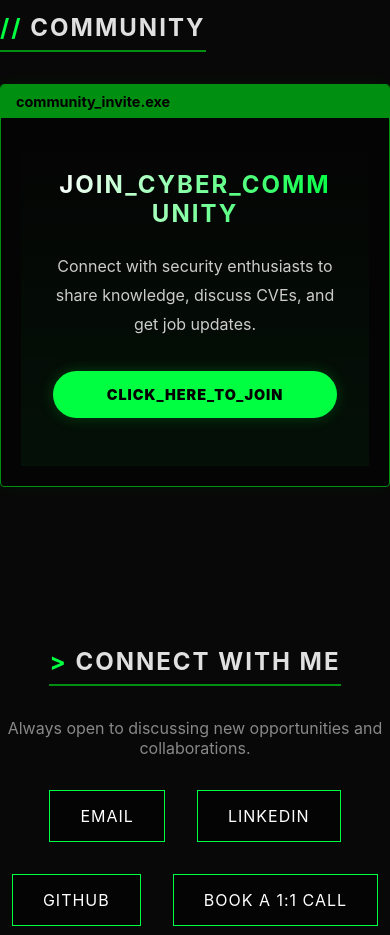
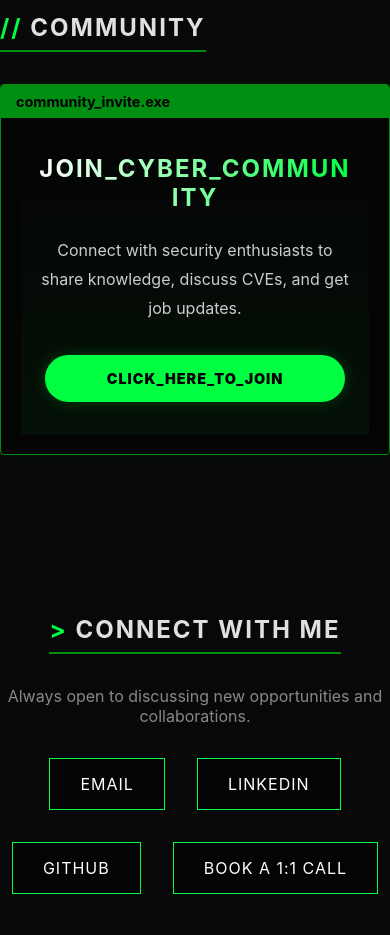
Before and after one commit to harsh-hak/harsh-hak.github.io, a React (Vite) app: page / in a window 390 px wide. Shown: the part 6680-7615 px from the top of the page. Built offline with nearby package versions, Linux system fonts and the light colour scheme; no server answers.

Commit message:
fix: Update resume link and community section responsiveness

```diff
--- a/src/data.js
+++ b/src/data.js
@@ -6,7 +6,7 @@
     github: "harsh-hak",
     email: "harsh.cyber@outlook.com",
     phone: "+91 8700158124",
-    cv: "https://drive.google.com/file/d/1vyC48MxMKRoLIx114IVcT3LlIOHMot_i/view?usp=sharing",
+    cv: "https://drive.google.com/file/d/1M-ivTUB17fqjdoAgboUM-J2KkkUqAiF1/view?usp=sharing",
     topmate: "harsh_cyber"
   },
   summary: "Cybersecurity professional with postgraduate specialization in malware analysis, vulnerability management, and digital forensics. Skilled in threat detection, incident response, and SOC operations using SIEM tools, threat intelligence, and the MITRE ATT&CK framework. Hands-on experience with Nmap, Nessus, Burp Suite, Wireshark, endpoint security, IDS/IPS, and Linux-based security workflows. Currently working on LLM Security and developing malware analysis tools.",
--- a/src/index.css
+++ b/src/index.css
@@ -863,6 +863,10 @@
     word-break: break-word;
   }
 
+  .community-content {
+    padding: 1rem;
+  }
+
   .community-invite-btn {
     padding: 15px 20px;
     font-size: 0.9rem;
```
